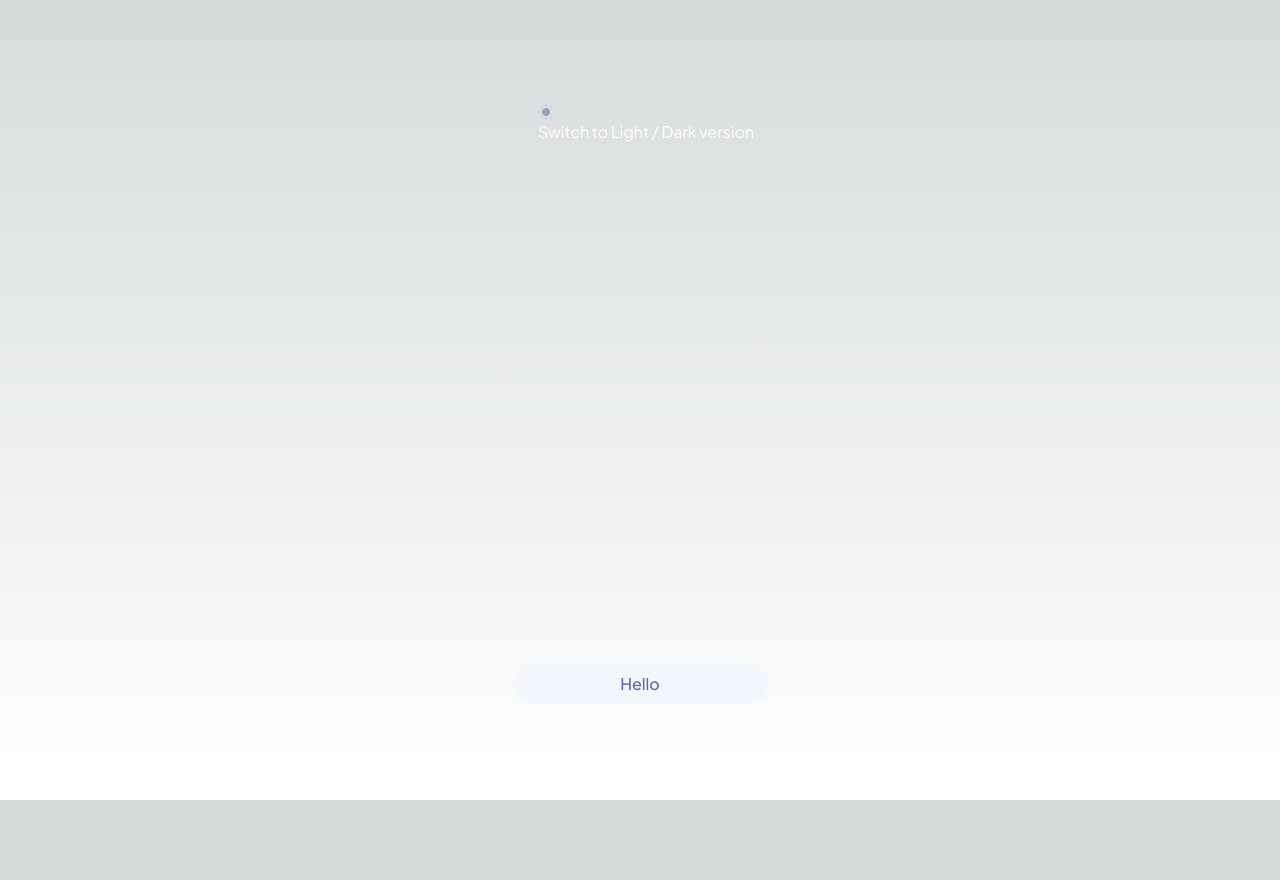
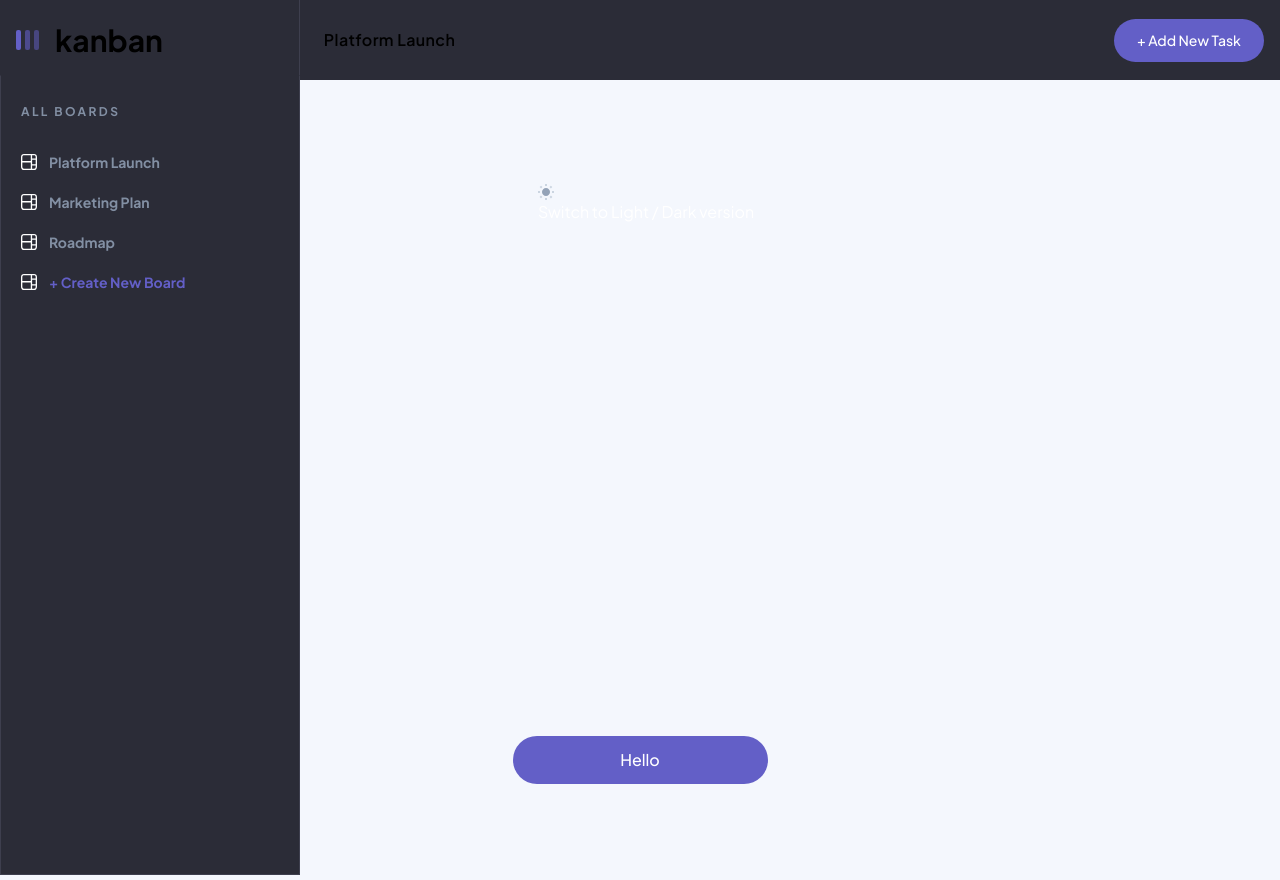
Before and after one commit to SabaPangani/Kanban_task_management_web_app, a Next.js app: page / in a window 1280 px wide. Before the commit the page ends 800 px from the top, so only its background shows below. Built offline with nearby package versions, Linux system fonts and the light colour scheme.

Commit message:
add sidebar, navbar

```diff
--- a/app/globals.css
+++ b/app/globals.css
@@ -22,6 +22,8 @@
   margin: 0;
   padding: 0;
   box-sizing: border-box;
+  text-decoration: none;
+  list-style-type: none;
 }
 body {
   color: rgb(var(--foreground-rgb));
@@ -41,7 +43,7 @@ body {
 
 @layer components {
   .btn-primary {
-    @apply w-[255px] h-[48px] bg-purple rounded-3xl text-white font-medium hover:bg-purple-hover transition-all duration-200;
+    @apply w-[255px] h-[48px] bg-purple rounded-3xl dark:opacity-80 text-white font-medium hover:bg-purple-hover transition-all duration-200;
   }
   .btn-primary-s {
     @apply w-[255px] h-[40px] bg-purple rounded-[20px] text-white font-medium hover:bg-purple-hover transition-all duration-200;
--- a/app/layout.tsx
+++ b/app/layout.tsx
@@ -1,6 +1,8 @@
 import type { Metadata } from "next";
 import { Plus_Jakarta_Sans } from "next/font/google";
 import Theme from "@/components/theme-provider";
+import Sidebar from "./sidebar";
+import Navbar from "./navbar";
 import "./globals.css";
 
 const plusJakartaSans = Plus_Jakarta_Sans({ subsets: ["latin"] });
@@ -17,9 +19,13 @@ export default function RootLayout({
 }>) {
   return (
     <html lang="en" suppressHydrationWarning>
-      <body className={plusJakartaSans.className}>
-        <Theme>{children}</Theme>
-      </body>
+      <Theme>
+        <body className={plusJakartaSans.className}>
+          <Navbar />
+          <Sidebar />
+          {children}
+        </body>
+      </Theme>
     </html>
   );
 }
--- /dev/null
+++ b/app/navbar.tsx
@@ -0,0 +1,25 @@
+export default function Navbar() {
+  return (
+    <nav className="bg-dark-gray flex flex-row items-center px-4">
+      <div className="flex flex-row items-center gap-x-4">
+        <ul className="flex flex-row gap-x-1">
+          <li className="w-[5px] h-[20px] bg-purple rounded-sm"></li>
+          <li className="w-[5px] h-[20px] bg-purple rounded-sm opacity-60"></li>
+          <li className="w-[5px] h-[20px] bg-purple rounded-sm opacity-50"></li>
+        </ul>
+        <h1 className="font-bold text-3xl">kanban</h1>
+        <div className="h-20 w-[1px] bg-gray ml-[120px] mr-6"></div>
+      </div>
+
+      <div className="flex w-full items-center justify-between">
+        <li className="font-semibold tracking-wide">Platform Launch</li>
+
+        <div>
+          <button className="btn-primary w-[150px] text-sm h-[43px]">
+            + Add New Task
+          </button>
+        </div>
+      </div>
+    </nav>
+  );
+}
--- a/app/page.tsx
+++ b/app/page.tsx
@@ -3,9 +3,9 @@ import Image from "next/image";
 
 export default function Home() {
   return (
-    <main className="flex min-h-screen flex-col items-center justify-between p-24">
+    <main className="flex min-h-screen flex-col items-center justify-between p-24 bg-light-gray dark:bg-very-dark-gray">
       <ThemeToggle />
-      <button className="btn-secondary">Hello</button>
+      <button className="btn-primary">Hello</button>
     </main>
   );
 }
--- /dev/null
+++ b/app/sidebar.tsx
@@ -0,0 +1,33 @@
+import BoardLogo from "@/components/svgs/BoardLogo";
+export default function Sidebar() {
+  return (
+    <div className="bg-dark-gray w-[300px] absolute left-0 top-[75px] h-full p-5 border border-gray border-t-transparent">
+      <h4 className="tracking-[2.4px] font-bold text-medium-gray text-xs mb-8 mt-2">
+        ALL BOARDS
+      </h4>
+
+      <ul className="flex flex-col gap-y-5">
+        <li className="flex flex-row items-center gap-x-3">
+          <BoardLogo />
+          <span className="font-bold text-medium-gray text-sm">
+            Platform Launch
+          </span>
+        </li>
+        <li className="flex flex-row items-center gap-x-3">
+          <BoardLogo />
+          <span className="font-bold text-medium-gray text-sm">
+            Marketing Plan
+          </span>
+        </li>
+        <li className="flex flex-row items-center gap-x-3">
+          <BoardLogo />
+          <span className="font-bold text-medium-gray text-sm">Roadmap</span>
+        </li>
+        <li className="flex flex-row items-center gap-x-3">
+          <BoardLogo />
+          <span className="font-bold text-purple text-sm">+ Create New Board</span>
+        </li>
+      </ul>
+    </div>
+  );
+}
--- /dev/null
+++ b/components/svgs/BoardLogo.tsx
@@ -0,0 +1,25 @@
+import React from "react";
+
+export default function BoardLogo() {
+  return (
+    <div>
+      <svg
+        width="16.000000"
+        height="16.000000"
+        viewBox="0 0 16 16"
+        fill="none"
+        xmlns="http://www.w3.org/2000/svg"
+      >
+        <defs />
+        <path
+          id="Shape"
+          d="M0 2.88892C0 2.12268 0.304382 1.38794 0.84613 0.846191C1.38788 0.304321 2.12268 0 2.88885 0L13.1111 0C13.8773 0 14.6121 0.304321 15.1538 0.846191C15.6957 1.38794 16 2.12268 16 2.88892L16 13.1112C16 13.8773 15.6957 14.6121 15.1538 15.1538C14.6121 15.6957 13.8773 16 13.1111 16L2.88885 16C2.12268 16 1.38788 15.6957 0.84613 15.1538C0.304382 14.6121 0 13.8773 0 13.1112L0 2.88892ZM9.77783 7.11108L9.77783 1.33337L2.88892 1.33337C2.47632 1.33337 2.08069 1.49719 1.78894 1.78894C1.49725 2.08069 1.33331 2.47632 1.33331 2.88892L1.33331 7.11108L9.77783 7.11108ZM14.6667 2.88892L14.6667 4.44446L11.1111 4.44446L11.1111 1.33337L13.1111 1.33337C13.5236 1.33337 13.9194 1.49719 14.2111 1.78894C14.5028 2.08069 14.6667 2.47632 14.6667 2.88892ZM11.1111 5.77783L14.6667 5.77783L14.6667 10.2222L11.1111 10.2222L11.1111 5.77783ZM1.33331 13.1112L1.33331 8.44446L9.77783 8.44446L9.77783 14.6666L2.88892 14.6666C2.03021 14.6666 1.33331 13.9698 1.33331 13.1112ZM14.6667 11.5555L11.1111 11.5555L11.1111 14.6666L13.1111 14.6666C13.5236 14.6666 13.9194 14.5028 14.2111 14.2111C14.5028 13.9193 14.6667 13.5237 14.6667 13.1112L14.6667 11.5555Z"
+          clip-rule="evenodd"
+          fill="#FFFFFF"
+          fill-opacity="1.000000"
+          fill-rule="evenodd"
+        />
+      </svg>
+    </div>
+  );
+}
```
